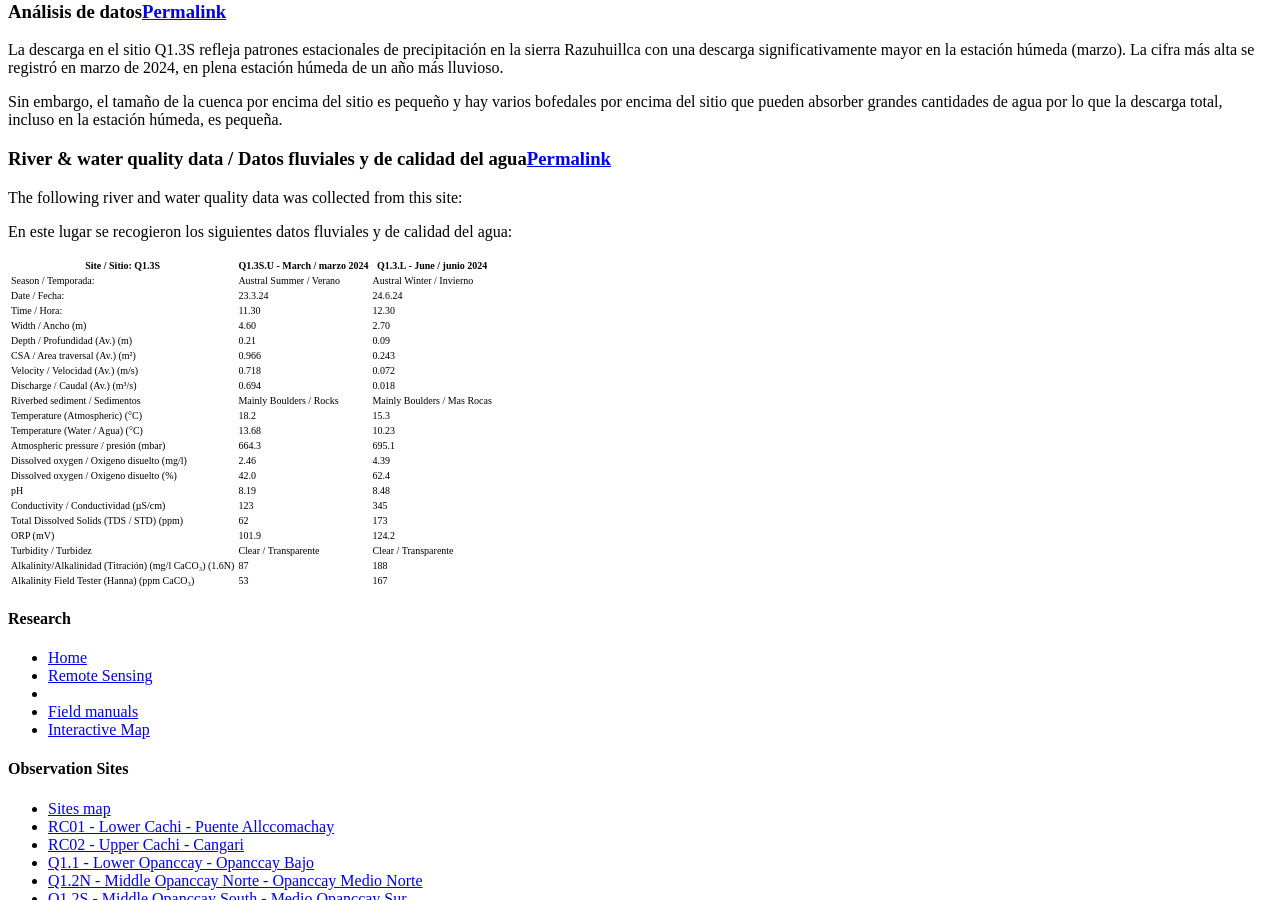
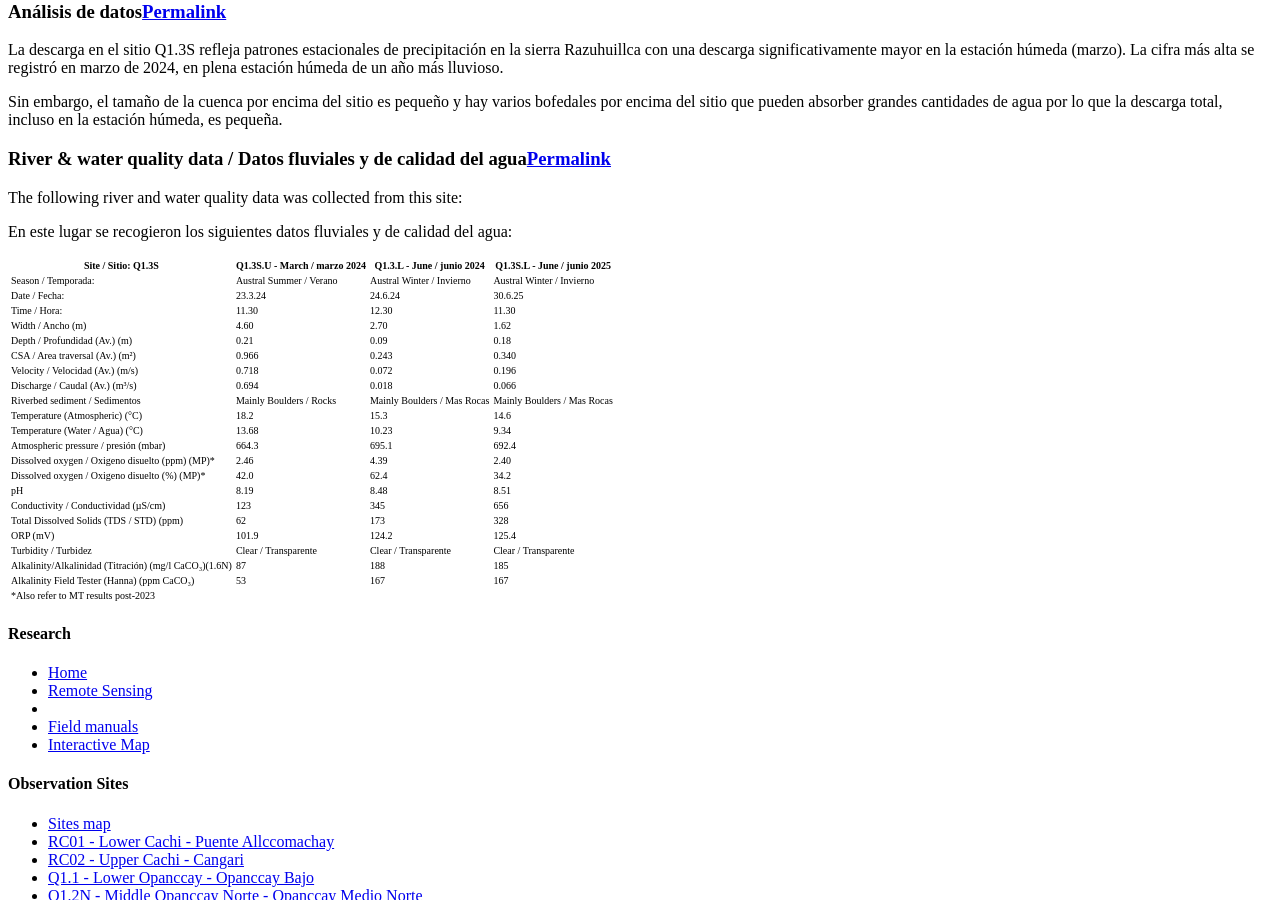
Before and after one commit to HVLepage/cavep-unah, a Jekyll site: the page built from _docs/site-network/Q1_3S.md, in a window 1280 px wide and 900 px high, scrolled down 3954 px. Built offline with Jekyll 4.4.1, drawn with Linux system fonts in a browser that asks for light colours; comment, search, counter and statistics services are not loaded.

Commit message:
Update Q1_3S.md

```diff
--- a/_docs/site-network/Q1_3S.md
+++ b/_docs/site-network/Q1_3S.md
@@ -86,26 +86,27 @@ The following river and water quality data was collected from this site:
 
 En este lugar se recogieron los siguientes datos fluviales y de calidad del agua:
 
-|     Site / Sitio: Q1.3S                                         |     Q1.3S.U - March / marzo 2024    |     Q1.3.L - June / junio 2024     |
-|-----------------------------------------------------------------|-------------------------------------|------------------------------------|
-|     Season / Temporada:                                         |     Austral Summer / Verano         |     Austral Winter / Invierno      |
-|     Date / Fecha:                                               |     23.3.24                         |     24.6.24                        |
-|     Time / Hora:                                                |     11.30                           |     12.30                          |
-|     Width / Ancho (m)                                           |     4.60                            |     2.70                           |
-|     Depth / Profundidad (Av.) (m)                               |     0.21                            |     0.09                           |
-|     CSA / Area traversal (Av.) (m²)                             |     0.966                           |     0.243                          |
-|     Velocity / Velocidad    (Av.) (m/s)                         |     0.718                           |     0.072                          |
-|     Discharge / Caudal (Av.) (m³/s)                             |     0.694                           |     0.018                          |
-|     Riverbed sediment / Sedimentos                              |     Mainly Boulders / Rocks         |     Mainly Boulders / Mas Rocas    |
-|     Temperature (Atmospheric) (°C)                              |     18.2                            |     15.3                           |
-|     Temperature (Water / Agua) (°C)                             |     13.68                           |     10.23                          |
-|     Atmospheric pressure / presión (mbar)                       |     664.3                           |     695.1                          |
-|     Dissolved oxygen /   Oxigeno disuelto (mg/l)                |     2.46                            |     4.39                           |
-|     Dissolved oxygen / Oxigeno disuelto (%)                     |     42.0                            |     62.4                           |
-|     pH                                                          |     8.19                            |     8.48                           |
-|     Conductivity / Conductividad (µS/cm)                        |     123                             |     345                            |
-|     Total Dissolved Solids (TDS / STD)  (ppm)                   |     62                              |     173                            |
-|     ORP (mV)                                                    |     101.9                           |     124.2                          |
-|     Turbidity / Turbidez                                        |     Clear / Transparente            |     Clear / Transparente           |
-|     Alkalinity/Alkalinidad   (Titración) (mg/l CaCO₃) (1.6N)    |     87                              |     188                            |
-|     Alkalinity Field Tester (Hanna) (ppm CaCO₃)                 |     53                              |     167                            |
+|     Site / Sitio: Q1.3S                                      |     Q1.3S.U   - March / marzo 2024    |     Q1.3.L   - June / junio 2024    |     Q1.3S.L - June / junio 2025    |
+|--------------------------------------------------------------|---------------------------------------|-------------------------------------|------------------------------------|
+|     Season   / Temporada:                                    |     Austral   Summer / Verano         |     Austral   Winter / Invierno     |     Austral   Winter / Invierno    |
+|     Date   / Fecha:                                          |     23.3.24                           |     24.6.24                         |     30.6.25                        |
+|     Time   / Hora:                                           |     11.30                             |     12.30                           |     11.30                          |
+|     Width / Ancho (m)                                        |     4.60                              |     2.70                            |     1.62                           |
+|     Depth / Profundidad (Av.) (m)                            |     0.21                              |     0.09                            |     0.18                           |
+|     CSA / Area traversal (Av.) (m²)                          |     0.966                             |     0.243                           |     0.340                          |
+|     Velocity / Velocidad  (Av.) (m/s)                        |     0.718                             |     0.072                           |     0.196                          |
+|     Discharge / Caudal (Av.) (m³/s)                          |     0.694                             |     0.018                           |     0.066                          |
+|     Riverbed sediment / Sedimentos                           |     Mainly Boulders / Rocks           |     Mainly Boulders / Mas Rocas     |     Mainly Boulders / Mas Rocas    |
+|     Temperature (Atmospheric) (°C)                           |     18.2                              |     15.3                            |     14.6                           |
+|     Temperature (Water / Agua) (°C)                          |     13.68                             |     10.23                           |     9.34                           |
+|     Atmospheric pressure / presión   (mbar)                  |     664.3                             |     695.1                           |     692.4                          |
+|     Dissolved oxygen / Oxigeno disuelto (ppm) (MP)*          |     2.46                              |     4.39                            |     2.40                           |
+|     Dissolved oxygen / Oxigeno disuelto (%) (MP)*            |     42.0                              |     62.4                            |     34.2                           |
+|     pH                                                       |     8.19                              |     8.48                            |     8.51                           |
+|     Conductivity / Conductividad (µS/cm)                     |     123                               |     345                             |     656                            |
+|     Total Dissolved Solids (TDS /   STD)  (ppm)              |     62                                |     173                             |     328                            |
+|     ORP (mV)                                                 |     101.9                             |     124.2                           |     125.4                          |
+|     Turbidity / Turbidez                                     |     Clear   / Transparente            |     Clear   / Transparente          |     Clear   / Transparente         |
+|     Alkalinity/Alkalinidad (Titración) (mg/l CaCO₃)(1.6N)    |     87                                |     188                             |     185                            |
+|     Alkalinity Field Tester (Hanna) (ppm   CaCO₃)            |     53                                |     167                             |     167                            |
+|     *Also refer to   MT results post-2023                    |                                       |                                     |                                    |
```
